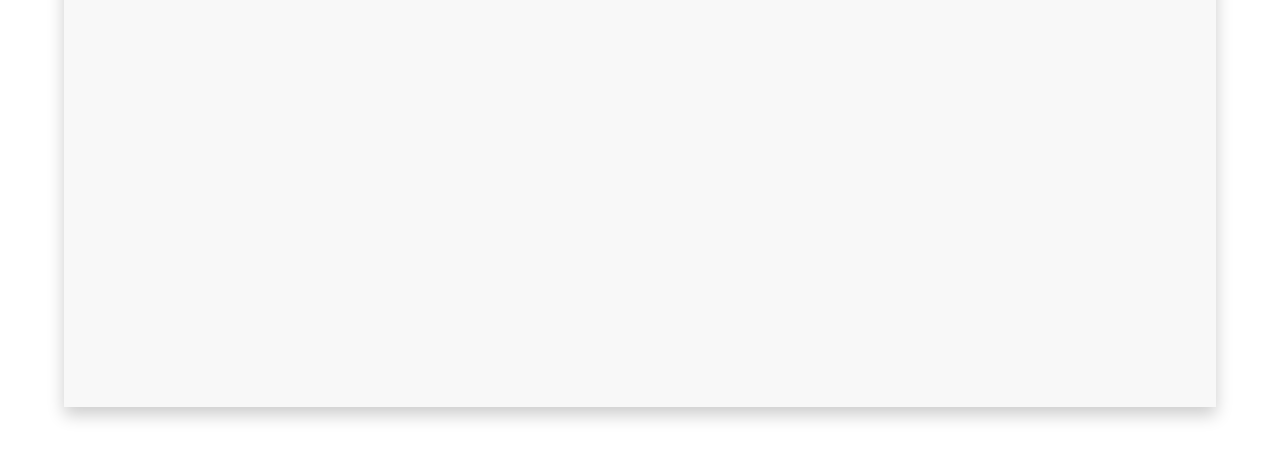
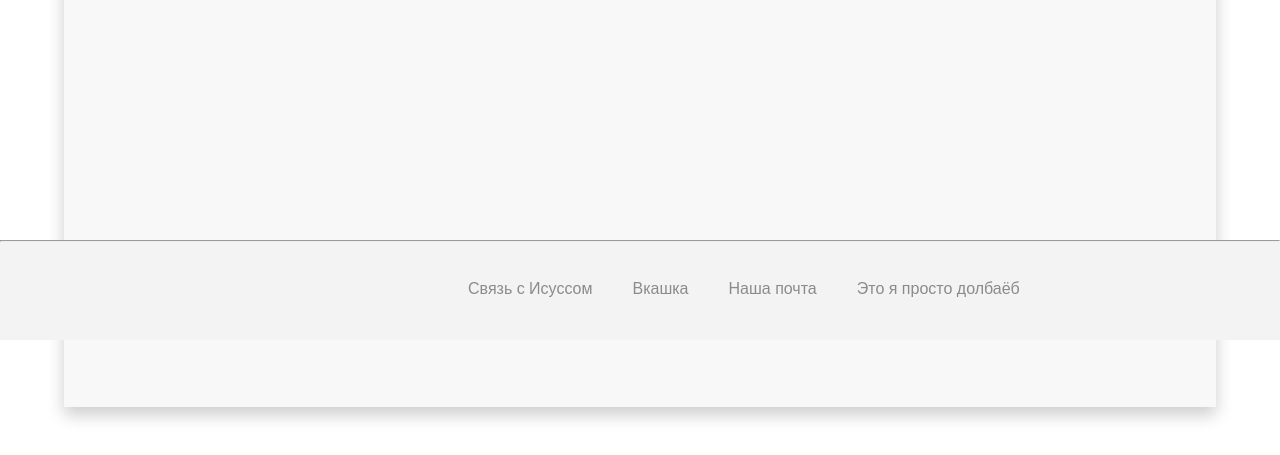
Before and after one commit to Sarch-Zity/Sportprog-by-Meramistin333, a Django app: page /you/ in a window 1280 px wide. Shown: the part 460-915 px from the top of the page. Run offline with Django 4.2, Linux system fonts and the light colour scheme.

Commit message:
verstalshik govnoed

```diff
--- a/ONUPRA/main/static/main/css/reg_form.css
+++ b/ONUPRA/main/static/main/css/reg_form.css
@@ -1,9 +1,3 @@
-body{
-    display: flex;
-    align-items: center;
-    justify-content: center;
-    height: 100vh;
-}
 .container_reg_form{
     width: 300px;
     background-color: rgb(250, 250, 250);
--- a/ONUPRA/main/static/main/css/style.css
+++ b/ONUPRA/main/static/main/css/style.css
@@ -15,7 +15,14 @@ header{
     align-items: center;
     position: static;
 }
-
+footer{
+    position: absolute;
+    left: 0;
+    width: 100%;
+    bottom: 0;
+    height: 100px;
+    background-color: rgb(243, 243, 243);
+}
 
 
 .a_nav{
@@ -92,3 +99,16 @@ header{
 .dropdown:hover .block_info_user_block{
     display: block;
 }
+
+.footer_link{
+    position: absolute;
+    display: flex;
+    list-style-type: none;
+    left: 35%;
+    top: 20%;
+}
+.footer_link_chapter{
+    padding: 20px;
+    color:rgb(139, 139, 139);
+    cursor: pointer;
+}
--- /dev/null
+++ b/ONUPRA/main/templates/main/baza.html
@@ -0,0 +1,39 @@
+{% load static %}
+<!DOCTYPE html>
+<html lang="ru">
+<head>
+    <meta charset="UTF-8">
+    <title>{% block title %}{% endblock %}</title>
+    <link rel="stylesheet" href="{% static 'main/css/style.css' %}">
+    <link rel="stylesheet" href="{% static 'main/css/reg_form.css' %}">
+    <link rel="stylesheet" href="{% static 'main/css/user_page.css' %}">
+</head>
+<body>
+    <header>
+        <span class=""><a class="project_name" href="{% url 'home' %}">ONUPRA</a></span>
+        <span class=""><a class="nav_text" href="">Соревнования</a></span>
+        <span class=""><a class="nav_text" href="">Рейтинг</a></span>
+
+        <div class="dropdown">
+            <div class="icon_profile"></div>
+            <div class="block_info_user_block">
+              <div class="block_info_user">
+                <a class="a_reg" href="{% url 'reg_page' %}">Зарегистрироваться</a>
+                <a class="a_reg" href="">Войти</a>
+              </div>
+            </div>
+        </div>
+    </header>
+    {% block content %}
+    {% endblock %}
+    <footer>
+        <hr class="dividing_line">
+        <ul class="footer_link">
+            <li class="footer_link_chapter">Связь с Исуссом</li>
+            <li class="footer_link_chapter">Вкашка</li>
+            <li class="footer_link_chapter">Наша почта</li>
+            <li class="footer_link_chapter">Это я просто долбаёб</li>
+        </ul>
+    </footer>
+</body>
+</html>
--- a/ONUPRA/main/templates/main/user_page.html
+++ b/ONUPRA/main/templates/main/user_page.html
@@ -1,28 +1,8 @@
-{% load static %}
-<!DOCTYPE html>
-<html lang="ru">
-<head>
-    <meta charset="UTF-8">
-    <title>Document</title>
-    <link rel="stylesheet" href="{% static 'main/css/style.css' %}">
-    <link rel="stylesheet" href="{% static 'main/css/user_page.css' %}">
-</head>
-<body>
-    <header>
-        <span class=""><a class="project_name" href="">ONUPRA</a></span>
-        <span class=""><a class="nav_text" href="">Соревнования</a></span>
-        <span class=""><a class="nav_text" href="">Рейтинг</a></span>
+{% extends 'main/baza.html' %}
 
-        <div class="dropdown">
-            <div class="icon_profile"></div>
-            <div class="block_info_user_block">
-              <div class="block_info_user">
-                <a class="a_reg" href="#">Зарегистрироваться</a>
-                <a class="a_reg" href="#">Войти</a>
-              </div>
-            </div>
-        </div>
-    </header>
+{% block title %}User page{% endblock %}
+
+{% block content %}
     <div class="container_body">
         <div class="container">
             <div class="nav_menu_user">
@@ -66,5 +46,4 @@
             </div>
         </div>
     </div>
-</body>
-</html>
+{% endblock %}
--- a/ONUPRA/main/views.py
+++ b/ONUPRA/main/views.py
@@ -4,7 +4,7 @@ from .models import users
 from .forms import users_form
 
 def index (request):
-    return render(request, 'main/index.html')
+    return render(request, 'main/home.html')
 
 def account (request):
     return render(request, 'main/user_page.html')
```
Also changed, not shown: Artem huesos/home.html (renamed from Artem huesos/index.html, +0 -7 lines), ONUPRA/main/templates/main/home.html (renamed from ONUPRA/main/templates/main/index.html, +0 -7 lines), ONUPRA/main/templates/main/registration_form.html (+6 -12 lines).
